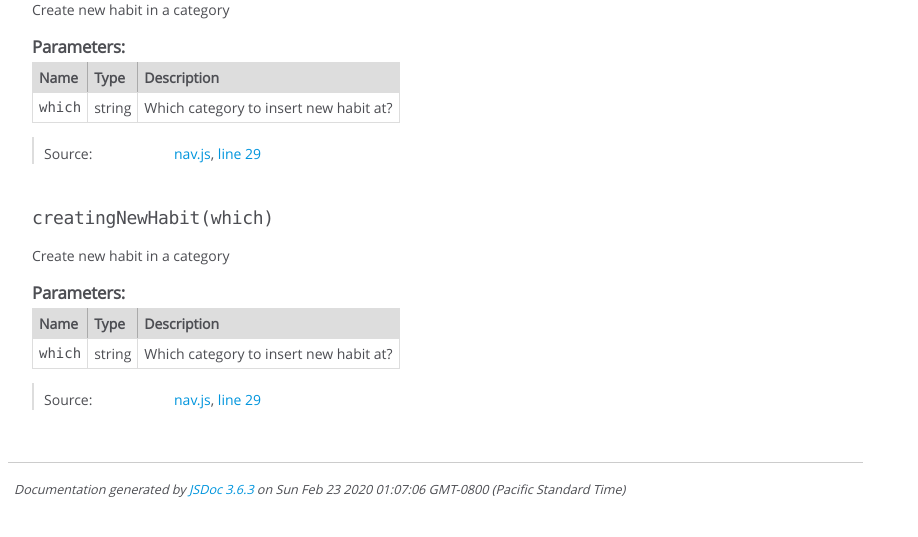
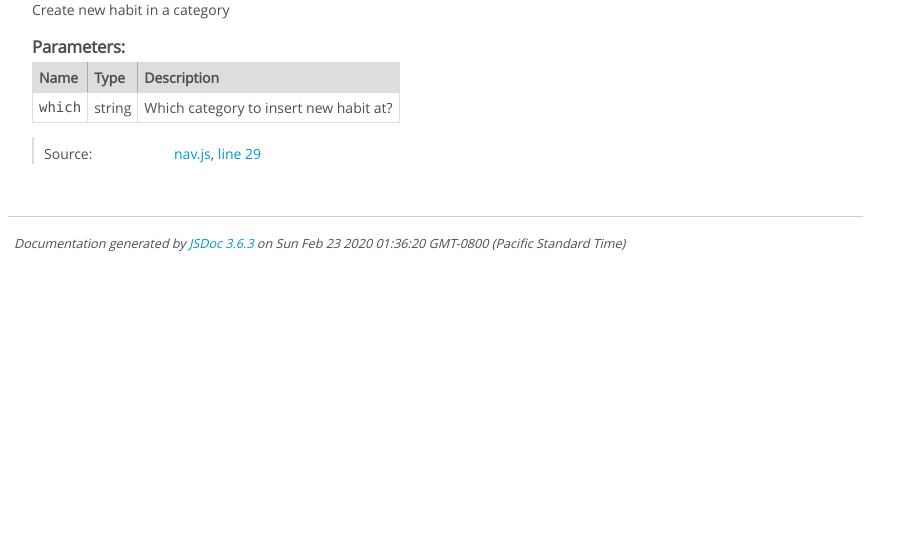
Before and after one commit to Siphon880gh/Habits, a PHP site: page /out/global.html in a window 1280 px wide. Shown: the part 263-800 px from the top of the page, without its empty margins (0-918 px from the left). Run offline with PHP 8.4, Linux system fonts and the light colour scheme.

```diff
--- a/comps/nav.php
+++ b/comps/nav.php
@@ -46,4 +46,4 @@ nav {
     {{/each}}
 </template>
 
-<script src="nav.js"></script>
+<script src="comps/nav.js"></script>
--- a/jsdoc.json
+++ b/jsdoc.json
@@ -1,11 +1,11 @@
 {
     "recurseDepth": 10,
     "source": {
-        "include": ["comps", "comps", "js"],
+        "include": ["js", "comps"],
         "exclude": ["js/vendors", "js/vendor", "node_modules"]
     },
     "tags": {
         "allowUnknownTags": true,
         "dictionaries": ["jsdoc","closure"]
     }
-}
+  }
--- a/out/global.html
+++ b/out/global.html
@@ -241,143 +241,6 @@
 
 
 
-    <h4 class="name" id="creatingNewHabit"><span class="type-signature"></span>creatingNewHabit<span class="signature">(which)</span><span class="type-signature"></span></h4>
-
-
-
-
-
-
-<div class="description">
-    Create new habit in a category
-</div>
-
-
-
-
-
-
-
-
-
-    <h5>Parameters:</h5>
-
-
-<table class="params">
-    <thead>
-    <tr>
-
-        <th>Name</th>
-
-
-        <th>Type</th>
-
-
-
-
-
-        <th class="last">Description</th>
-    </tr>
-    </thead>
-
-    <tbody>
-
-
-        <tr>
-
-                <td class="name"><code>which</code></td>
-
-
-            <td class="type">
-
-
-<span class="param-type">string</span>
-
-
-
-            </td>
-
-
-
-
-
-            <td class="description last">Which category to insert new habit at?</td>
-        </tr>
-
-
-    </tbody>
-</table>
-
-
-
-
-
-
-<dl class="details">
-
-
-
-
-
-
-
-
-
-
-
-
-
-
-
-
-
-
-
-
-
-
-
-
-
-
-    <dt class="tag-source">Source:</dt>
-    <dd class="tag-source"><ul class="dummy"><li>
-        <a href="nav.js.html">nav.js</a>, <a href="nav.js.html#line29">line 29</a>
-    </li></ul></dd>
-
-
-
-
-
-
-
-</dl>
-
-
-
-
-
-
-
-
-
-
-
-
-
-
-
-
-
-
-
-
-
-
-
-
-
-
 </article>
 
 </section>
@@ -394,7 +257,7 @@
 <br class="clear">
 
 <footer>
-    Documentation generated by <a href="https://github.com/jsdoc/jsdoc">JSDoc 3.6.3</a> on Sun Feb 23 2020 01:07:06 GMT-0800 (Pacific Standard Time)
+    Documentation generated by <a href="https://github.com/jsdoc/jsdoc">JSDoc 3.6.3</a> on Sun Feb 23 2020 01:36:20 GMT-0800 (Pacific Standard Time)
 </footer>
 
 <script> prettyPrint(); </script>
--- a/out/index.html
+++ b/out/index.html
@@ -56,7 +56,7 @@
 <br class="clear">
 
 <footer>
-    Documentation generated by <a href="https://github.com/jsdoc/jsdoc">JSDoc 3.6.3</a> on Sun Feb 23 2020 01:07:06 GMT-0800 (Pacific Standard Time)
+    Documentation generated by <a href="https://github.com/jsdoc/jsdoc">JSDoc 3.6.3</a> on Sun Feb 23 2020 01:36:20 GMT-0800 (Pacific Standard Time)
 </footer>
 
 <script> prettyPrint(); </script>
```
Also changed, not shown: comps/nav.js (+5 -2 lines), out/nav.js.html (+6 -3 lines), package.json (+3 -12 lines), package-lock.json, 1 other file.
